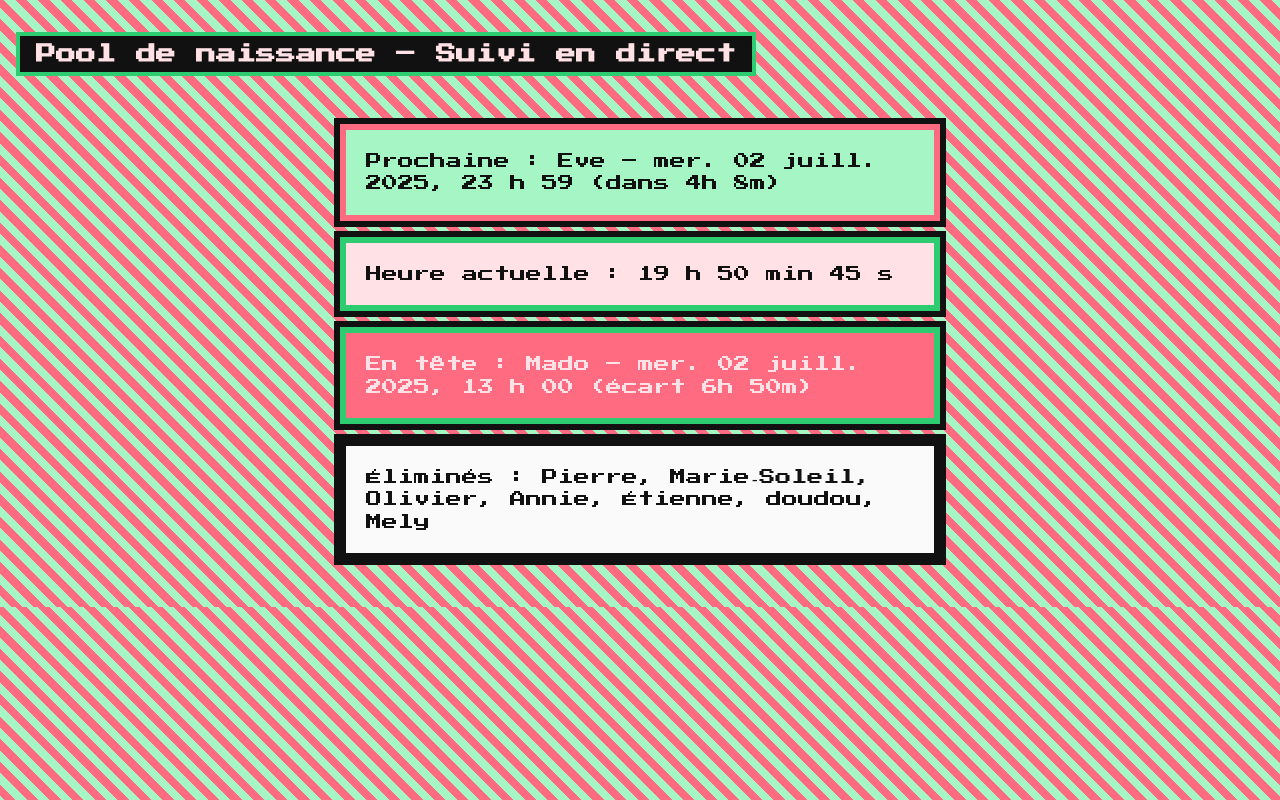
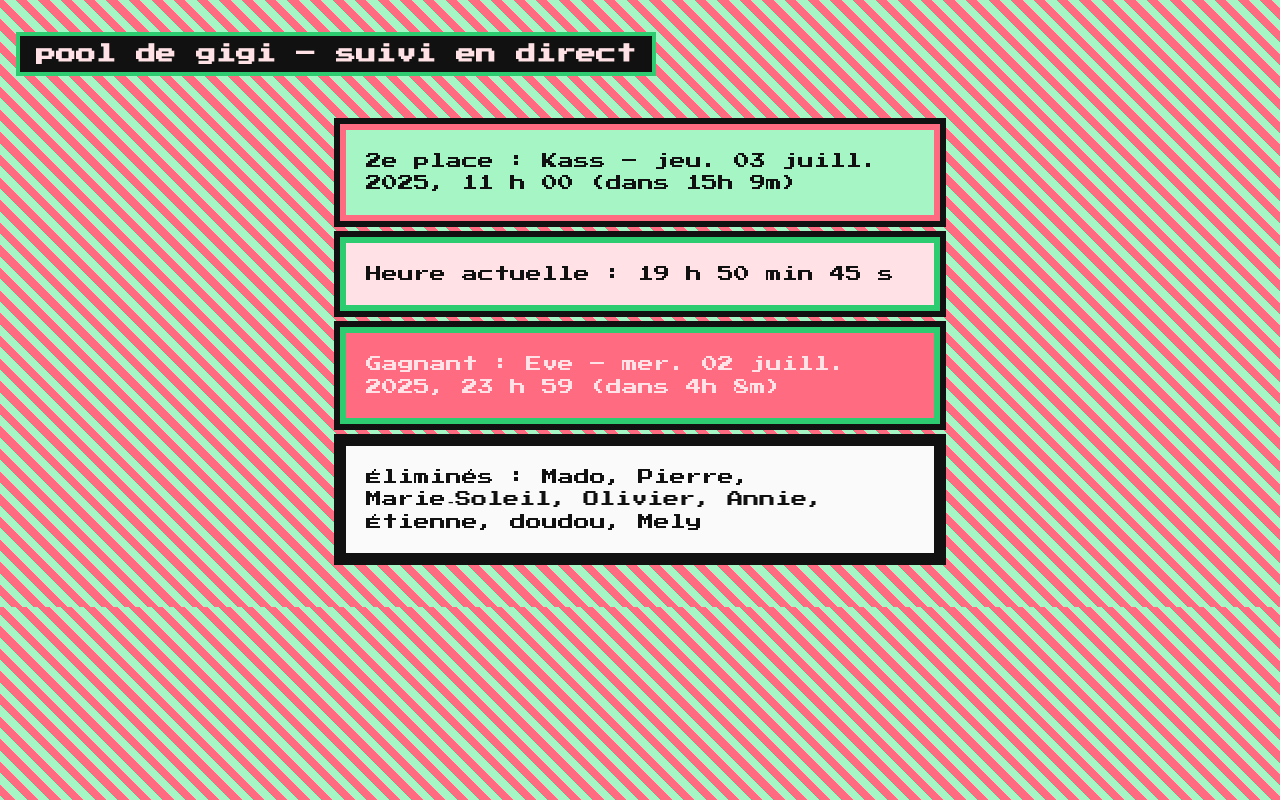
Before and after one commit to peate1515/gigi, a plain HTML site: page index.html in a window 1280 px wide. Drawn offline with Linux system fonts and the light colour scheme.

Commit message:
Add files via upload

```diff
--- a/index.html
+++ b/index.html
@@ -3,7 +3,7 @@
   <head>
     <meta charset="UTF-8" />
     <meta name="viewport" content="width=device-width, initial-scale=1.0" />
-    <title>Pool de naissance – Suivi pixel art</title>
+    <title>Pool de Gigi – Suivi en direct</title>
     <!-- Pixel‑art Google Font -->
     <link rel="preconnect" href="https://fonts.gstatic.com" />
     <link href="https://fonts.googleapis.com/css2?family=Press+Start+2P&display=swap" rel="stylesheet" />
@@ -15,19 +15,12 @@
         --melon-lightgreen: #a6f5c5;
         --melon-seed: #111;
       }
-      /* Global reset */
-      * {
-        box-sizing: border-box;
-      }
+      * { box-sizing: border-box; }
       body {
         margin: 0;
         padding: 2rem 1rem;
         font-family: "Press Start 2P", monospace;
-        background: repeating-linear-gradient(
-            45deg,
-            var(--melon-lightgreen) 0 8px,
-            var(--melon-pink) 8px 16px
-          );
+        background: repeating-linear-gradient(45deg,var(--melon-lightgreen) 0 8px,var(--melon-pink) 8px 16px);
         color: var(--melon-seed);
         image-rendering: pixelated;
       }
@@ -41,7 +34,6 @@
         border: 4px solid var(--melon-green);
         display: inline-block;
       }
-      /* Card base */
       .card {
         margin: 1rem auto;
         padding: 1.25rem;
@@ -51,108 +43,77 @@
         border: 6px solid var(--melon-green);
         box-shadow: 0 0 0 6px var(--melon-seed);
       }
-      /* Variants */
-      .small {
-        background: var(--melon-lightgreen);
-        border-color: var(--melon-pink);
-      }
-      .winner {
-        background: var(--melon-pink);
-        color: var(--melon-lightpink);
-        border-color: var(--melon-green);
-      }
-      .eliminated {
-        background: #fafafa;
-        border-color: var(--melon-seed);
-        color: var(--melon-seed);
-      }
-      /* Hide tables by default */
-      #tablesContainer { display: none; }
+      .small{background:var(--melon-lightgreen);border-color:var(--melon-pink);} /* 2e place */
+      .winner{background:var(--melon-pink);color:var(--melon-lightpink);border-color:var(--melon-green);} /* gagnant */
+      .eliminated{background:#fafafa;border-color:var(--melon-seed);color:var(--melon-seed);} /* passés */
+      #tablesContainer{display:none;}
     </style>
   </head>
   <body>
-    <h1>Pool de naissance – Suivi en direct</h1>
+    <h1>pool de gigi – suivi en direct</h1>
 
-    <div id="topUpcoming" class="card small"></div>
+    <div id="secondPlace" class="card small"></div>
     <div id="currentTime" class="card"></div>
-    <div id="leader" class="card winner"></div>
+    <div id="winner" class="card winner"></div>
     <div id="eliminatedCard" class="card eliminated"></div>
 
     <script>
-      // === Prédictions ===
-      const events = [
-        { name: "Mely", datetime: "2025-06-23T23:59" },
-        { name: "doudou", datetime: "2025-06-25T23:59" },
-        { name: "Étienne", datetime: "2025-06-28T23:59" },
-        { name: "Annie", datetime: "2025-06-29T23:59" },
-        { name: "Marie‑Soleil", datetime: "2025-06-30T23:59" },
-        { name: "Olivier", datetime: "2025-06-30T11:07" },
-        { name: "Pierre", datetime: "2025-07-01T23:59" },
-        { name: "Eve", datetime: "2025-07-02T23:59" },
-        { name: "Mado", datetime: "2025-07-02T13:00" },
-        { name: "Kass", datetime: "2025-07-03T11:00" },
-        { name: "Arianne", datetime: "2025-07-03T21:00" },
-        { name: "Pa", datetime: "2025-07-04T23:59" },
-        { name: "Sylvie", datetime: "2025-07-05T23:59" },
-        { name: "Mona", datetime: "2025-07-06T17:00" },
-        { name: "LM‑Charles", datetime: "2025-07-06T21:15" },
-        { name: "Rick", datetime: "2025-07-07T23:59" },
-        { name: "Renaud", datetime: "2025-07-07T03:00" },
-        { name: "Raphael", datetime: "2025-07-07T07:00" },
-        { name: "Guylaine", datetime: "2025-07-12T23:59" },
+      // === Liste des prédictions ===
+      const events=[
+        {name:"Mely",datetime:"2025-06-23T23:59"},
+        {name:"doudou",datetime:"2025-06-25T23:59"},
+        {name:"Étienne",datetime:"2025-06-28T23:59"},
+        {name:"Annie",datetime:"2025-06-29T23:59"},
+        {name:"Marie‑Soleil",datetime:"2025-06-30T23:59"},
+        {name:"Olivier",datetime:"2025-06-30T11:07"},
+        {name:"Pierre",datetime:"2025-07-01T23:59"},
+        {name:"Eve",datetime:"2025-07-02T23:59"},
+        {name:"Mado",datetime:"2025-07-02T13:00"},
+        {name:"Kass",datetime:"2025-07-03T11:00"},
+        {name:"Arianne",datetime:"2025-07-03T21:00"},
+        {name:"Pa",datetime:"2025-07-04T23:59"},
+        {name:"Sylvie",datetime:"2025-07-05T23:59"},
+        {name:"Mona",datetime:"2025-07-06T17:00"},
+        {name:"LM‑Charles",datetime:"2025-07-06T21:15"},
+        {name:"Rick",datetime:"2025-07-07T23:59"},
+        {name:"Renaud",datetime:"2025-07-07T03:00"},
+        {name:"Raphael",datetime:"2025-07-07T07:00"},
+        {name:"Guylaine",datetime:"2025-07-12T23:59"},
       ];
 
-      // === Intl formatters ===
-      const fmtDateTime = new Intl.DateTimeFormat("fr-CA", {
-        weekday: "short", year: "numeric", month: "short", day: "2-digit",
-        hour: "2-digit", minute: "2-digit",
-      });
-      const fmtClock = new Intl.DateTimeFormat("fr-CA", {
-        hour: "2-digit", minute: "2-digit", second: "2-digit",
-      });
+      // === Formateurs de date ===
+      const fmtDateTime=new Intl.DateTimeFormat("fr-CA",{weekday:"short",year:"numeric",month:"short",day:"2-digit",hour:"2-digit",minute:"2-digit"});
+      const fmtClock=new Intl.DateTimeFormat("fr-CA",{hour:"2-digit",minute:"2-digit",second:"2-digit"});
 
-      // === Helpers ===
-      const decorate = arr => arr.map(e => ({ ...e, dateObj: new Date(e.datetime) }));
-      const diffHuman = (target, base = new Date()) => {
-        const ms = Math.abs(target - base);
-        const m = Math.floor(ms / 60000);
-        const d = Math.floor(m / 1440);
-        const h = Math.floor((m % 1440) / 60);
-        const min = m % 60;
-        return [d && `${d}j`, h && `${h}h`, min && `${min}m`].filter(Boolean).join(" ");
-      };
+      // === Aides ===
+      const decorate=a=>a.map(e=>({...e,dateObj:new Date(e.datetime)}));
+      const diffHuman=(t,b=new Date())=>{const ms=Math.abs(t-b);const m=Math.floor(ms/60000);const d=Math.floor(m/1440);const h=Math.floor((m%1440)/60);const min=m%60;return[d&&`${d}j`,h&&`${h}h`,min&&`${min}m`].filter(Boolean).join(" ");};
 
-      const upcoming = () => decorate(events).filter(e => e.dateObj > new Date()).sort((a, b) => a.dateObj - b.dateObj);
-      const past = () => decorate(events).filter(e => e.dateObj <= new Date()).sort((a, b) => b.dateObj - a.dateObj);
+      const upcoming=()=>decorate(events).filter(e=>e.dateObj>new Date()).sort((a,b)=>a.dateObj-b.dateObj);
+      const past=()=>decorate(events).filter(e=>e.dateObj<=new Date()).sort((a,b)=>b.dateObj-a.dateObj);
 
-      // === Rendering ===
-      function render() {
-        const now = new Date();
-        document.getElementById("currentTime").textContent = `Heure actuelle : ${fmtClock.format(now)}`;
+      // === Rendu ===
+      function render(){
+        const now=new Date();
+        document.getElementById("currentTime").textContent=`Heure actuelle : ${fmtClock.format(now)}`;
 
-        const next = upcoming()[0];
-        document.getElementById("topUpcoming").textContent = next
-          ? `Prochaine : ${next.name} – ${fmtDateTime.format(next.dateObj)} (dans ${diffHuman(next.dateObj)})`
-          : "Plus de prédictions futures.";
+        // gagnant et 2e place = plus proches à venir
+        const upArr=upcoming();
+        const winner=upArr[0];
+        const second=upArr[1];
 
-        const leader = past()[0];
-        document.getElementById("leader").textContent = leader
-          ? `En tête : ${leader.name} – ${fmtDateTime.format(leader.dateObj)} (écart ${diffHuman(leader.dateObj)})`
-          : "Aucune prédiction passée.";
+        document.getElementById("winner").textContent=winner?`Gagnant : ${winner.name} – ${fmtDateTime.format(winner.dateObj)} (dans ${diffHuman(winner.dateObj)})`:"Aucun gagnant (pas de date future).";
 
-        const eliminatedNames = past().slice(1).map(e => e.name);
-        document.getElementById("eliminatedCard").textContent = eliminatedNames.length
-          ? `Éliminés : ${eliminatedNames.join(", ")}`
-          : "Aucun éliminé pour l'instant.";
+        document.getElementById("secondPlace").textContent=second?`2e place : ${second.name} – ${fmtDateTime.format(second.dateObj)} (dans ${diffHuman(second.dateObj)})`:"Pas encore de 2e place.";
+
+        // éliminés = passés
+        const eliminatedNames=past().map(e=>e.name);
+        document.getElementById("eliminatedCard").textContent=eliminatedNames.length?`Éliminés : ${eliminatedNames.join(", ")}`:"Aucun éliminé pour l'instant.";
       }
 
-      document.addEventListener("DOMContentLoaded", () => {
-        render();
-        setInterval(render, 1_000);
-      });
+      document.addEventListener("DOMContentLoaded",()=>{render();setInterval(render,1000);});
     </script>
 
-    <!-- Section détaillée masquée (optionnelle) -->
     <div id="tablesContainer"></div>
   </body>
 </html>
```
